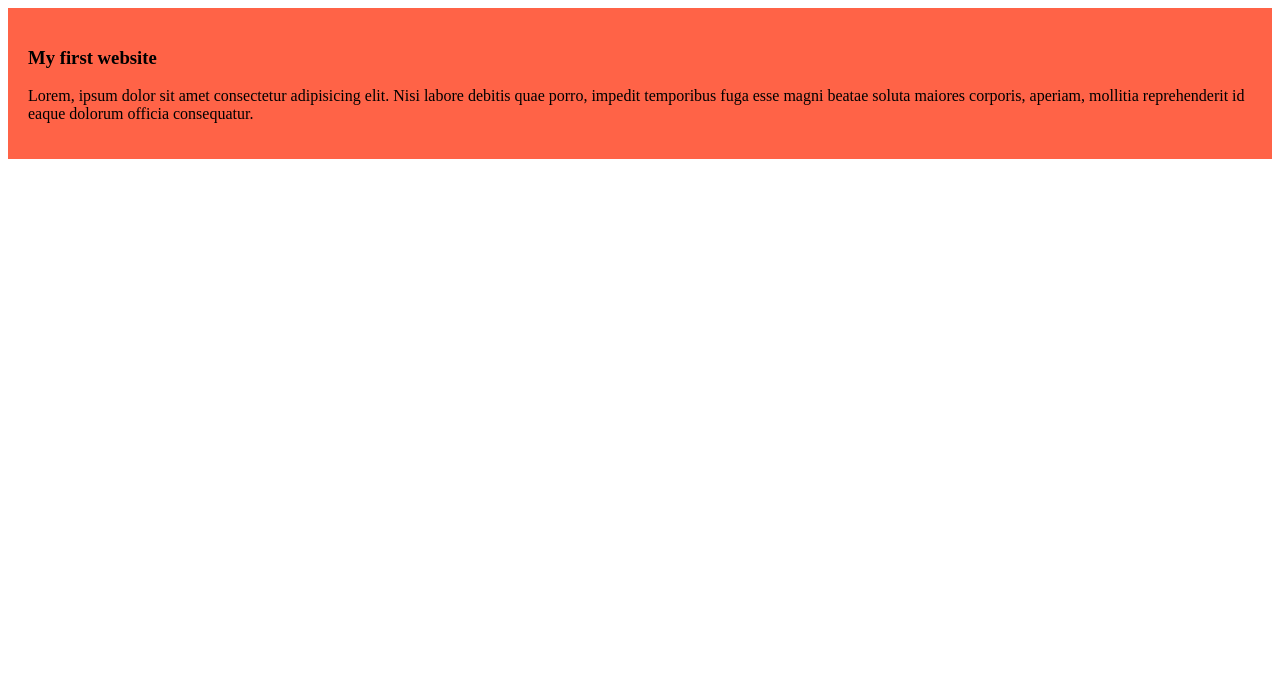
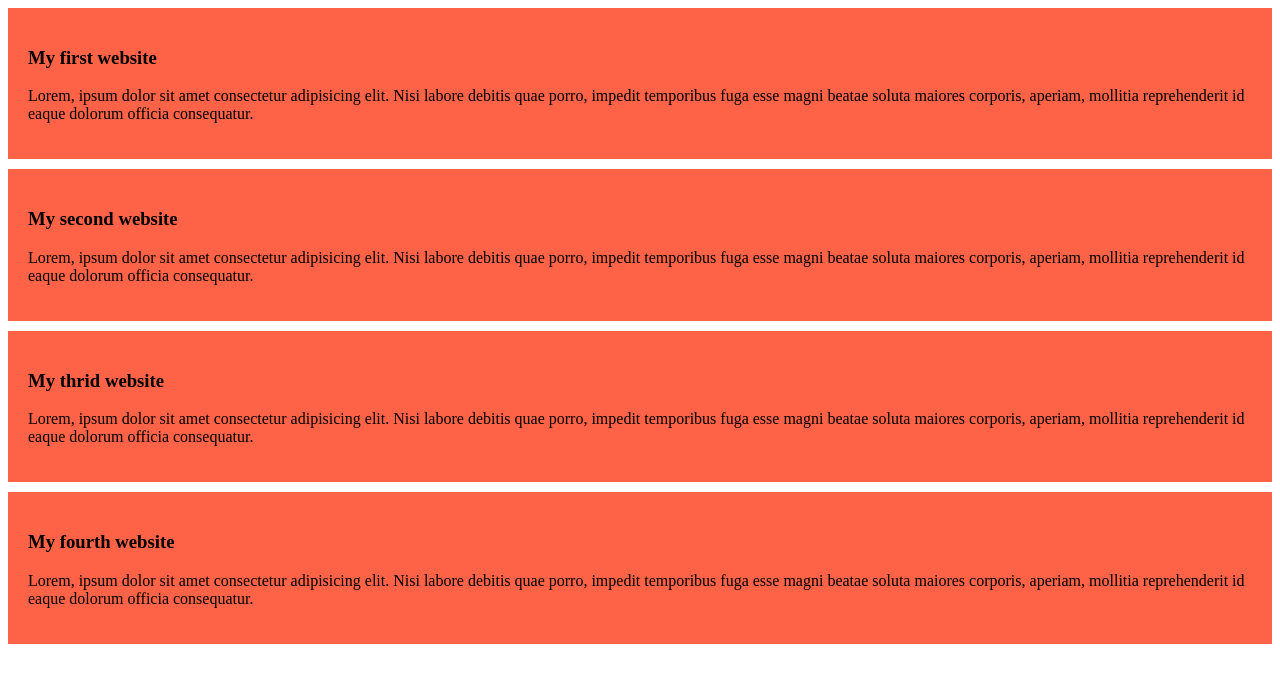
Before and after one commit to nihad20011/my-simple-website, a plain HTML site: page index.html in a window 1280 px wide. Drawn offline with Linux system fonts and the light colour scheme.

Commit message:
added first and second website

```diff
--- a/index.html
+++ b/index.html
@@ -11,6 +11,18 @@
         <h3>My first website</h3>
         <p>Lorem, ipsum dolor sit amet consectetur adipisicing elit. Nisi labore debitis quae porro, impedit temporibus fuga esse magni beatae soluta maiores corporis, aperiam, mollitia reprehenderit id eaque dolorum officia consequatur.</p>
     </div>
+    <div>
+        <h3>My second website</h3>
+        <p>Lorem, ipsum dolor sit amet consectetur adipisicing elit. Nisi labore debitis quae porro, impedit temporibus fuga esse magni beatae soluta maiores corporis, aperiam, mollitia reprehenderit id eaque dolorum officia consequatur.</p>
+    </div>
+    <div>
+        <h3>My thrid website</h3>
+        <p>Lorem, ipsum dolor sit amet consectetur adipisicing elit. Nisi labore debitis quae porro, impedit temporibus fuga esse magni beatae soluta maiores corporis, aperiam, mollitia reprehenderit id eaque dolorum officia consequatur.</p>
+    </div>
+    <div>
+        <h3>My fourth website</h3>
+        <p>Lorem, ipsum dolor sit amet consectetur adipisicing elit. Nisi labore debitis quae porro, impedit temporibus fuga esse magni beatae soluta maiores corporis, aperiam, mollitia reprehenderit id eaque dolorum officia consequatur.</p>
+    </div>
 
 </body>
 </html>
--- a/styles/blog.css
+++ b/styles/blog.css
@@ -1,4 +1,5 @@
 div{
     background-color: tomato;
     padding: 20px;
+    margin-bottom: 10px;
 }
```
